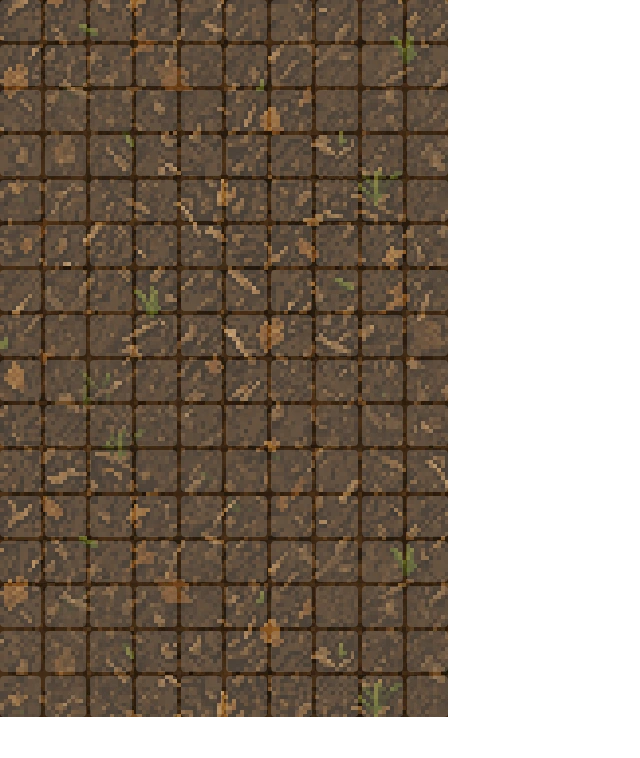
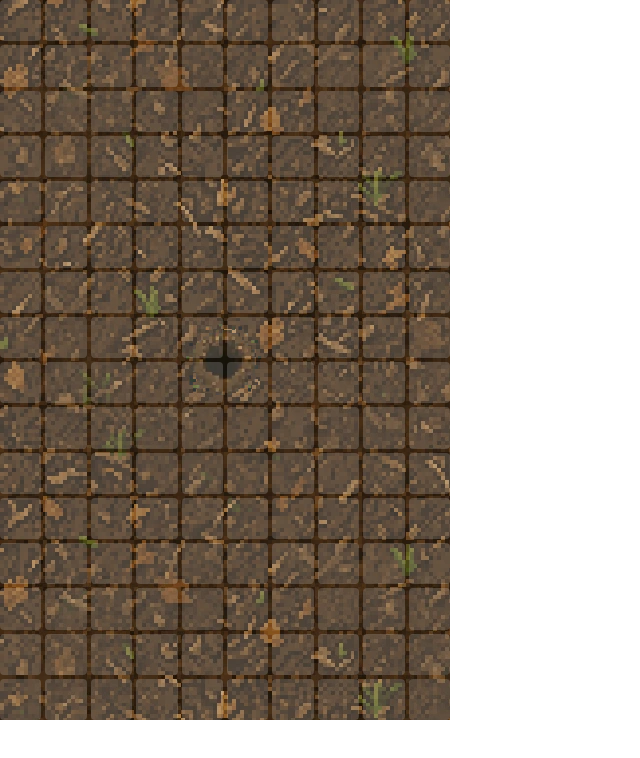
Before and after one commit to nprocakprocak/happy-little-bug-town, a Next.js app in the folder apps/frontend/: page / in a window 1280 px wide. Shown: the top 758 px of the page, without its empty margins (0-640 px from the left). Built offline with nearby package versions, Linux system fonts and the light colour scheme.

Commit message:
feat: showing hole in the ground

```diff
--- a/apps/frontend/src/components/GroundGrid.tsx
+++ b/apps/frontend/src/components/GroundGrid.tsx
@@ -1,42 +1,84 @@
 "use client";
 
+import Image from "next/image";
 import { useState } from "react";
-import { GROUND_HEIGHT, GROUND_WIDTH } from "../constants";
+import {
+  GROUND_GRID_MAX_WIDTH_PX,
+  GROUND_HEIGHT,
+  GROUND_MUD_BG_TILE_HEIGHT_PX,
+  GROUND_MUD_BG_TILE_WIDTH_PX,
+  GROUND_WIDTH,
+} from "../constants";
 
 export function GroundGrid() {
   const rows = GROUND_HEIGHT;
   const cols = GROUND_WIDTH;
   const cellCount = rows * cols;
   const [selectedIndex, setSelectedIndex] = useState<number | null>(null);
+  const holeSpansCenter = {
+    colStart: Math.floor((cols - 2) / 2),
+    rowStart: Math.floor((rows - 2) / 2),
+  };
 
   return (
     <div
-      className="grid w-full max-w-md gap-1"
+      className="w-full"
+      style={{
+        containerType: "inline-size",
+        maxWidth: GROUND_GRID_MAX_WIDTH_PX,
+      }}
+    >
+      <div
+        className="relative w-full"
+        style={{
+          aspectRatio: `${cols} / ${rows}`,
+        }}
+      >
+        <div
+          className="pointer-events-none absolute inset-0 grid h-full w-full gap-1"
           style={{
             backgroundImage: "url('/backgrounds/bg-mud.webp')",
             backgroundRepeat: "repeat",
+            backgroundSize: `calc(100cqi * ${GROUND_MUD_BG_TILE_WIDTH_PX}px / ${GROUND_GRID_MAX_WIDTH_PX}px) calc(100cqi * ${GROUND_MUD_BG_TILE_HEIGHT_PX}px / ${GROUND_GRID_MAX_WIDTH_PX}px)`,
             gridTemplateColumns: `repeat(${cols}, minmax(0, 1fr))`,
             gridTemplateRows: `repeat(${rows}, minmax(0, 1fr))`,
-        aspectRatio: `${cols} / ${rows}`,
+          }}
+        >
+          <div
+            className="relative min-h-0 min-w-0 overflow-hidden rounded-sm"
+            style={{
+              gridColumn: `${holeSpansCenter.colStart + 1} / span 2`,
+              gridRow: `${holeSpansCenter.rowStart + 1} / span 2`,
+            }}
+          >
+            <Image
+              src="/mines/hole.webp"
+              alt=""
+              fill
+              className="object-cover"
+              sizes={`${Math.ceil((GROUND_GRID_MAX_WIDTH_PX / cols) * 2)}px`}
+            />
+          </div>
+        </div>
+        <div
+          className="absolute inset-0 grid h-full w-full gap-1"
+          style={{
+            gridTemplateColumns: `repeat(${cols}, minmax(0, 1fr))`,
+            gridTemplateRows: `repeat(${rows}, minmax(0, 1fr))`,
           }}
         >
           {Array.from({ length: cellCount }, (_, index) => {
-        const row = Math.floor(index / cols);
-        const col = index % cols;
             const isSelected = selectedIndex === index;
             return (
-          <button
+              <div
                 key={index}
-            type="button"
-            className={`min-h-0 min-w-0 cursor-pointer rounded-sm border-0 p-0 transition-colors focus-visible:outline-2 focus-visible:outline-offset-2 focus-visible:outline-amber-500 ${
-              isSelected ? "bg-amber-300 dark:bg-amber-400" : "bg-zinc-200/20 dark:bg-zinc-700/80"
-            }`}
-            aria-label={`Cell row ${row + 1}, column ${col + 1}`}
-            aria-pressed={isSelected}
+                className={`min-h-0 min-w-0 cursor-pointer rounded-sm transition-colors ${isSelected ? "bg-amber-300" : "bg-zinc-200/20"}`}
                 onClick={() => setSelectedIndex(index)}
               />
             );
           })}
         </div>
+      </div>
+    </div>
   );
 }
--- a/apps/frontend/src/constants.ts
+++ b/apps/frontend/src/constants.ts
@@ -2,3 +2,10 @@ export const APP_LOCALE = "en" as const;
 
 export const GROUND_WIDTH = 10;
 export const GROUND_HEIGHT = 16;
+
+export const GROUND_GRID_MAX_WIDTH_PX = 450;
+
+const ASSET_SCALE_FACTOR = 0.7;
+
+export const GROUND_MUD_BG_TILE_WIDTH_PX = 512 * ASSET_SCALE_FACTOR;
+export const GROUND_MUD_BG_TILE_HEIGHT_PX = 512 * ASSET_SCALE_FACTOR;
```
Also changed, not shown: apps/frontend/public/mines/hole.webp (added). Lines whose indentation alone changed are shown as unchanged.
